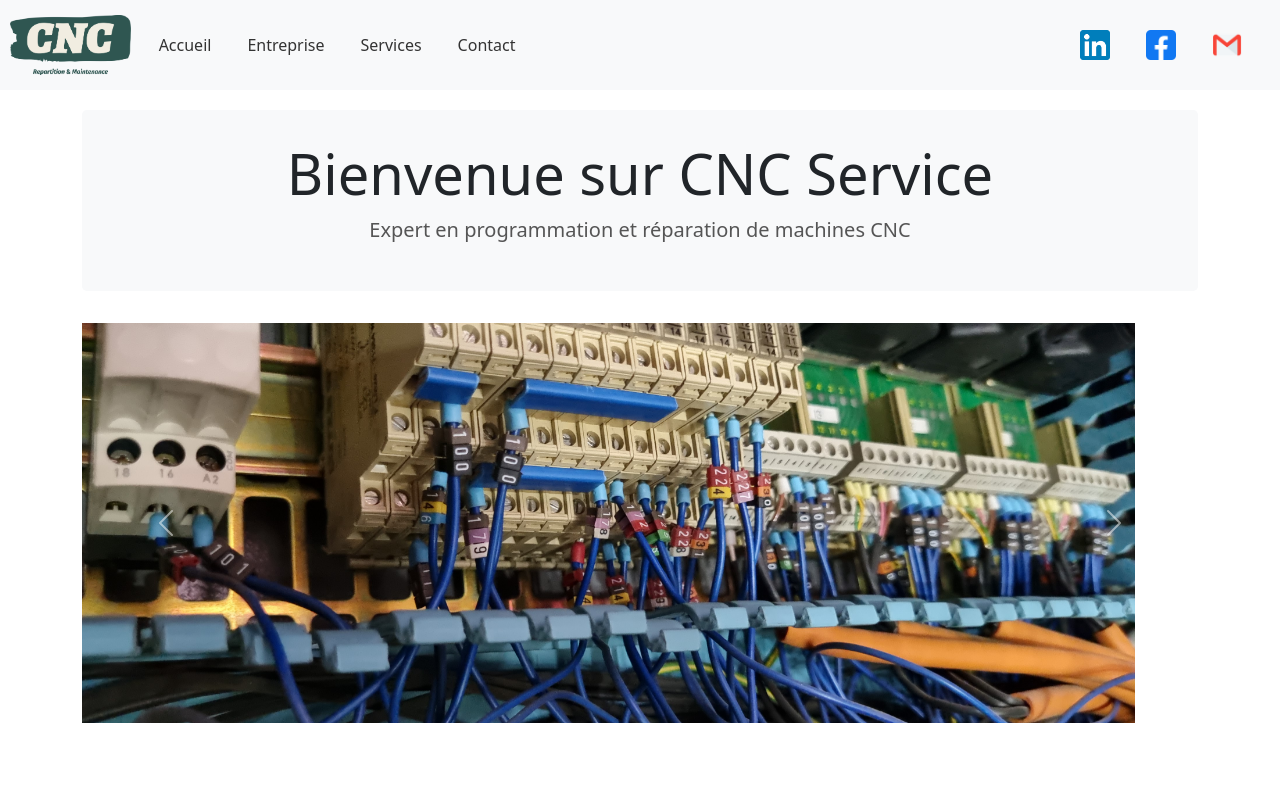
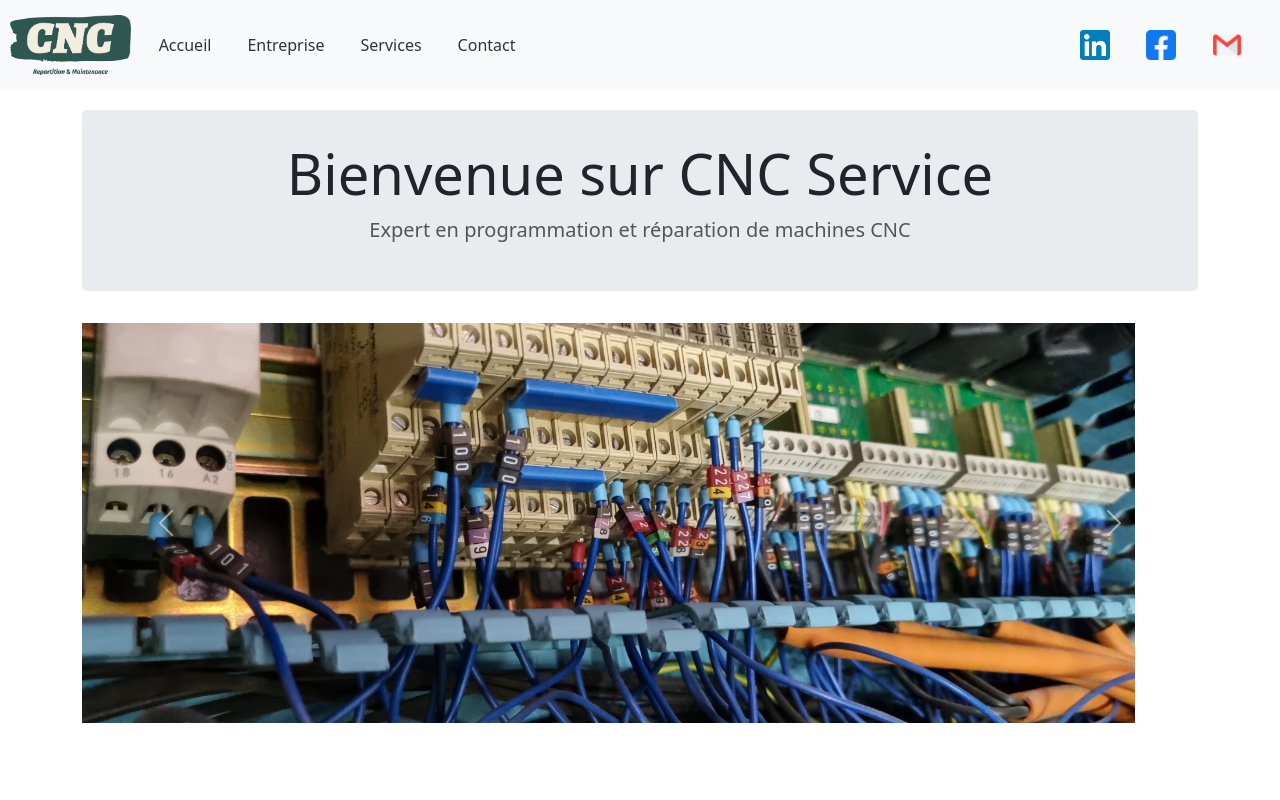
Before and after one commit to Mahdi945/PROJET, an Angular app: page /accueil in a window 1280 px wide. Shown: the top 800 px of the page. Built offline with nearby package versions, Linux system fonts and the light colour scheme.

Commit message:
fourth commit

```diff
--- a/src/app/accueil/accueil.component.css
+++ b/src/app/accueil/accueil.component.css
@@ -146,7 +146,7 @@ button:hover {
 }
 
 .jumbotron {
-  background-color: #f8f9fa;
+  background-color: color(srgb red green blue);
   padding: 30px;
 }
 
```
